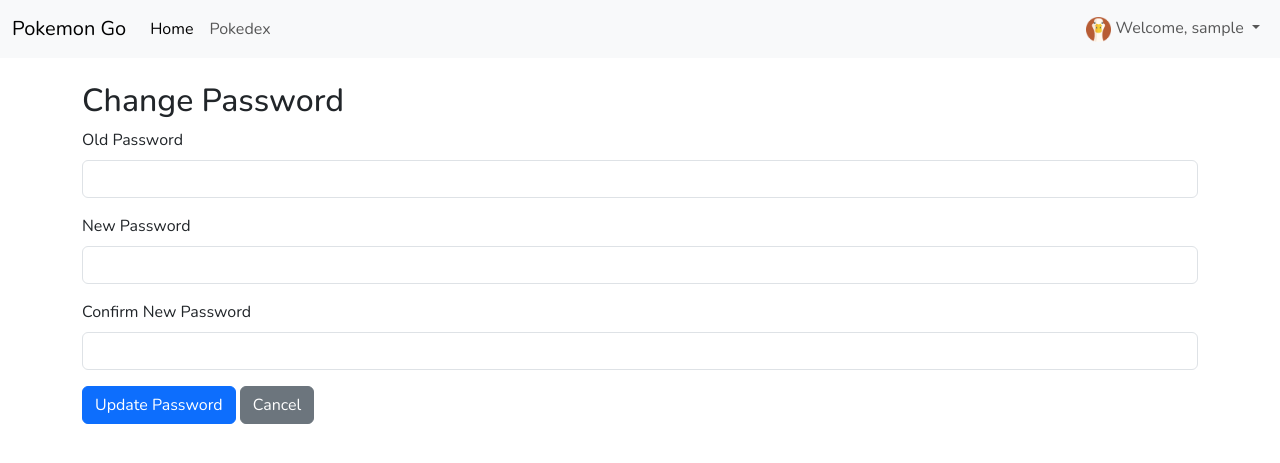
After one commit to Jakkarin2311/pokemon-go, a Flask app: page /users/change-password in a window 1280 px wide. The commit adds this page. Shown: the top 463 px of the page. Run offline with Flask 3, Linux system fonts and the light colour scheme; the visitor is signed in with stand-in values (Sample User, id 1).

Commit message:
home work

```diff
--- a/pokemon/templates/navbar.html
+++ b/pokemon/templates/navbar.html
@@ -43,7 +43,7 @@
                 <li><a class="dropdown-item" href="{{ url_for('users.profile') }}">
                   <i class="bi bi-person-square"></i>
                   Profile</a></li>
-                <li><a class="dropdown-item" href="{{ url_for('users.profile') }}">
+                <li><a class="dropdown-item" href="{{ url_for('users.change_password') }}">
                   <i class="bi bi-input-cursor-text"></i>
                   Change Password</a></li>
                 <li><hr class="dropdown-divider"></li>
--- a/pokemon/users/routes.py
+++ b/pokemon/users/routes.py
@@ -92,3 +92,27 @@ def profile():
   return render_template('users/profile.html',
                          title='Profile Page',
                          user=user)
+
+@users_bp.route('/change-password', methods=['GET', 'POST'])
+@login_required
+def change_password():
+    if request.method == 'POST':
+        old_password = request.form.get('old_password')
+        new_password = request.form.get('new_password')
+        confirm_password = request.form.get('confirm_password')
+
+        if not bcrypt.check_password_hash(current_user.password, old_password):
+            flash('รหัสผ่านเดิมไม่ถูกต้อง!', 'warning')
+            return redirect(url_for('users.change_password'))
+
+        if new_password != confirm_password:
+            flash('รหัสผ่านใหม่ไม่ตรงกัน!', 'warning')
+            return redirect(url_for('users.change_password'))
+
+        current_user.password = bcrypt.generate_password_hash(new_password).decode('utf-8')
+        db.session.commit()
+
+        flash('เปลี่ยนรหัสผ่านสำเร็จแล้ว!', 'success')
+        return redirect(url_for('users.profile'))
+
+    return render_template('users/change_password.html', title='Change Password')
--- /dev/null
+++ b/pokemon/users/templates/users/change_password.html
@@ -0,0 +1,22 @@
+{% extends "layout.html" %}
+{% block content %}
+<div class="container mt-4">
+    <h2>Change Password</h2>
+    <form method="POST">
+        <div class="mb-3">
+            <label class="form-label">Old Password</label>
+            <input type="password" name="old_password" class="form-control" required>
+        </div>
+        <div class="mb-3">
+            <label class="form-label">New Password</label>
+            <input type="password" name="new_password" class="form-control" required>
+        </div>
+        <div class="mb-3">
+            <label class="form-label">Confirm New Password</label>
+            <input type="password" name="confirm_password" class="form-control" required>
+        </div>
+        <button type="submit" class="btn btn-primary">Update Password</button>
+        <a href="{{ url_for('users.profile') }}" class="btn btn-secondary">Cancel</a>
+    </form>
+</div>
+{% endblock %}
```
